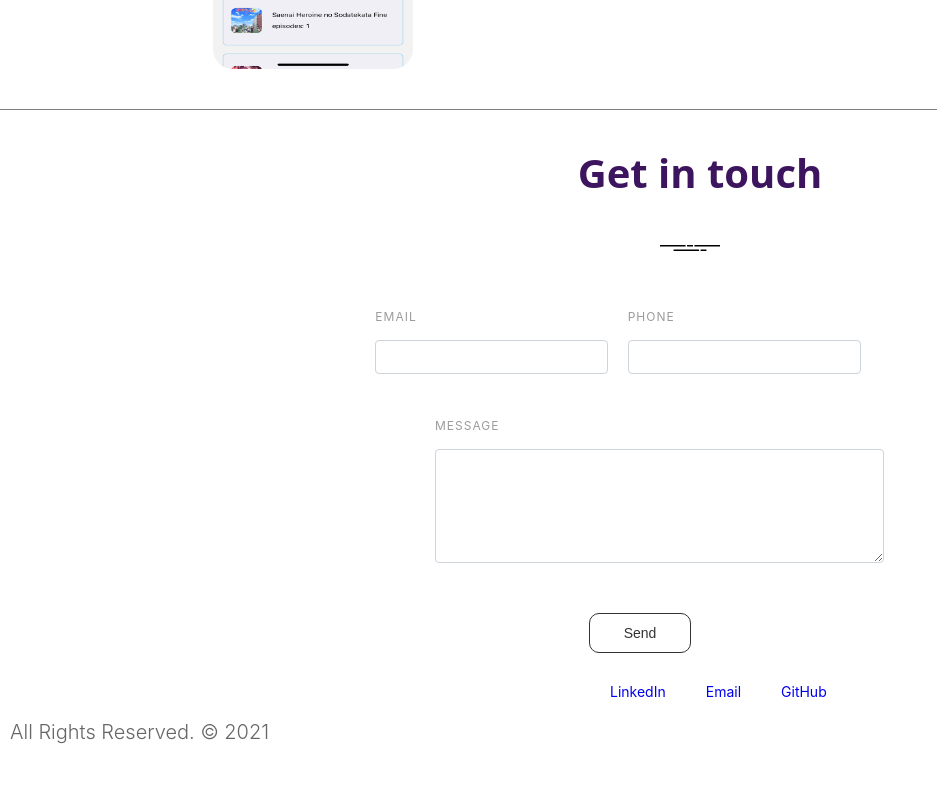
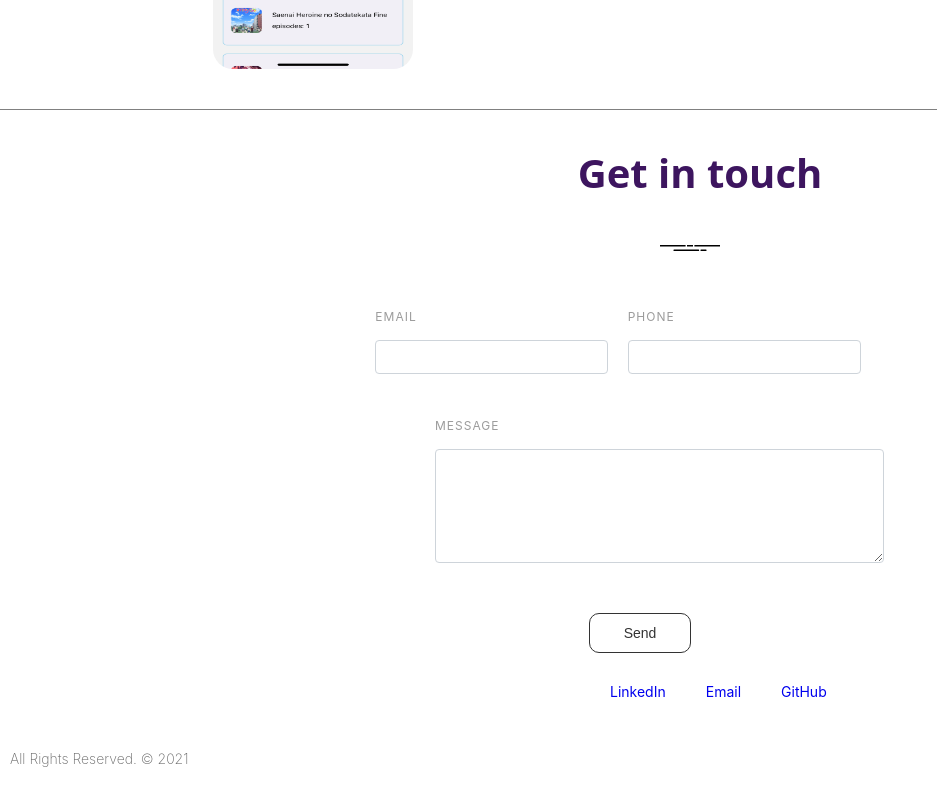
Before and after one commit to Habeeb10/portfolio, a React (Create React App) app: page / in a window 1280 px wide. Shown: the part 3763-4563 px from the top of the page, without its empty margins (0-937 px from the left). Built offline with nearby package versions, Linux system fonts and the light colour scheme.

Commit message:
refactoor

```diff
--- a/src/screen/contact/contact.css
+++ b/src/screen/contact/contact.css
@@ -149,10 +149,10 @@ a {
 }
 
 .footer-distributed .footer-company-name {
-  font-weight: 300;
+  font-weight: 200;
   margin: 0 10px;
   color: #666;
   padding: 0;
-  font-size: 20px;
-  margin-top: 20px;
+  font-size: 14px;
+  margin-top: 50px;
 }
```
